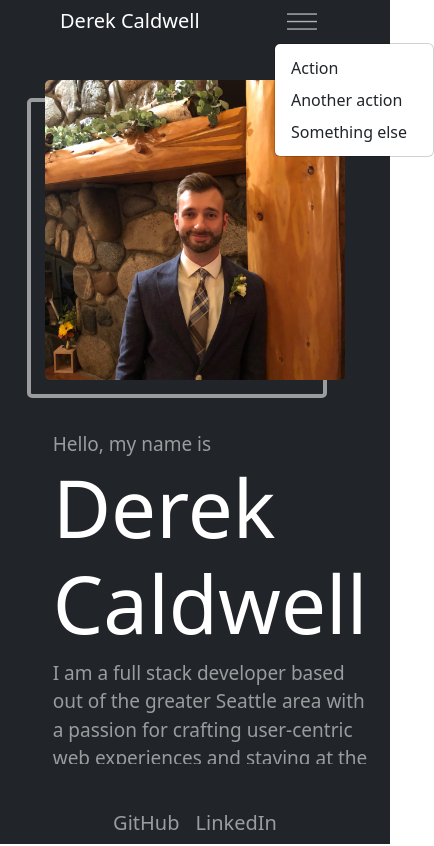
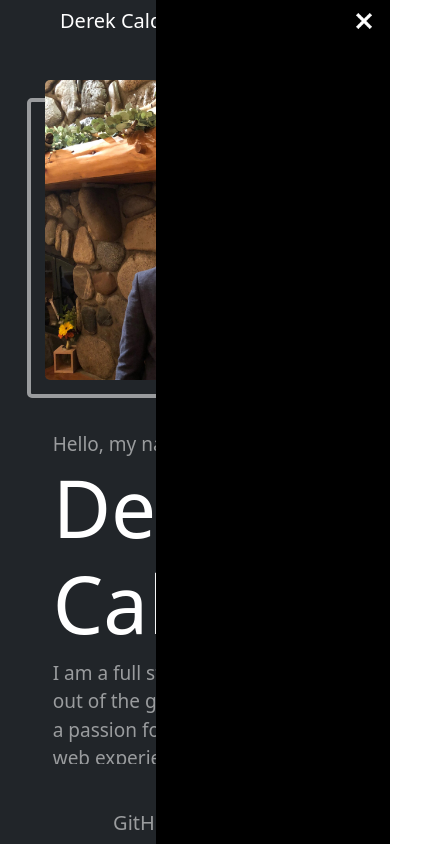
Before and after one commit to CaldwellDerek/professional-portfolio, a React (Create React App) app in the folder portfolio/: page / in a window 390 px wide. Both pictures are taken after a click on the button 302 px from the left and 21 px from the top of the page. Shown: the whole page, 434 px wide, since content can reach past the window. Built offline with nearby package versions, Linux system fonts and the light colour scheme.

Commit message:
mobile navigation bar / dropdown added

```diff
--- a/portfolio/src/components/app/App.css
+++ b/portfolio/src/components/app/App.css
@@ -1,7 +1,3 @@
-header{
-  height: 5%;
-  margin: auto;
-}
 
 footer {
   height: 5%;
@@ -23,6 +19,7 @@ footer {
   text-align: center;
   height: 100%;
   width: 100%;
+  position: fixed;
 }
 
 .App-logo {
--- a/portfolio/src/components/app/App.js
+++ b/portfolio/src/components/app/App.js
@@ -4,15 +4,19 @@ import About from '../about';
 import Contact from '../contact';
 import Projects from '../projects';
 import {BrowserRouter, Routes, Route } from 'react-router-dom'
+import close from '../../assets/close-menu.png';
 import 'bootstrap/dist/css/bootstrap.min.css';
 import './App.css';
 
 function App() {
   return (
     <div className="App">
-      <header>
-          <Navigation/>
-      </header>
+      <div className='dropmenu'>
+        <button className="closemenu"type="button">
+          <img src={close} alt="close menu" />
+        </button>
+      </div>
+      <Navigation/>
       <div className='main'>
         <BrowserRouter>
           <Routes>
--- a/portfolio/src/components/navigation/index.css
+++ b/portfolio/src/components/navigation/index.css
@@ -1,5 +1,6 @@
 .nav-div {
-    height: 100%;
+    height: 5%;
+    margin: auto;
 }
 
 .nav-bar {
@@ -25,14 +26,50 @@
     color: #FFF !important;
 }
 
+.closemenu {
+    display: none;
+    position: absolute;
+    border : none;
+    background: black;
+    right: 5px;
+    top: 5px;
+    transition: display 0.5s;
+}
+
+.closemenu img {
+    height: 30px;
+    width: 30px;
+}
+
 .dropdown {
     display: none;
+    margin-right: 60px;
 }
 
-.menu-icon {
-    height: 25px;
+.dropmenu {
+    z-index: 5;
+    position: absolute;
+    height: 100%;
+    width: 0%;
+    top: 0;
+    bottom: 0;
+    right: 0;
+    background-color: black;
+    color: white;
+    transition: width 0.5s;
+}
+
+.dropmenu-icon {
+    height: 30px;
     width: 30px;
 }
+
+.dropmenu-button {
+    background-color: #212529;
+    border: none;
+}
+
+
 
 @media screen and (max-width: 1125px) {
  .nav-links {
@@ -41,16 +78,7 @@
 
  .dropdown {
     display: block;
-    margin-right: 60px;
 }
 
-.dropdown-button {
-    background-color: #212529 !important;
-    border-color: #212529 !important;
-}
-
-.dropdown-button::after {
-    display: none !important;
-}
 
 }
--- a/portfolio/src/components/navigation/index.js
+++ b/portfolio/src/components/navigation/index.js
@@ -1,9 +1,21 @@
 import React from "react";
 import Nav from 'react-bootstrap/Nav';
 import Navbar from 'react-bootstrap/Navbar';
-import Dropdown from 'react-bootstrap/Dropdown';
 import menu from '../../assets/menu.png';
 import './index.css';
+
+const showDropmenu = () => {
+    document.querySelector(".closemenu").style.display = "block";
+    document.querySelector(".dropmenu").style.width = "60%";
+}
+
+document.addEventListener('click', (event) => {
+    console.log(event.target);
+    if (event.target !== document.querySelector(".dropmenu") && event.target !== document.querySelector(".dropmenu-icon")){
+        document.querySelector(".dropmenu").style.width = "0%";
+        document.querySelector(".closemenu").style.display = "none";
+    }
+})
 
 const Navigation = () => {
     return (
@@ -16,17 +28,13 @@ const Navigation = () => {
                     <Nav.Link className="nav-link" href="contact">Contact</Nav.Link>
                     <Nav.Link className="nav-link" href="contact">Resume</Nav.Link>
                 </Nav>
-                <Dropdown className="dropdown">
-                    <Dropdown.Toggle className="dropdown-button" id="dropdown-basic">
-                        <img className="menu-icon" src={menu} alt="menu icon"></img>
-                    </Dropdown.Toggle>
 
-                    <Dropdown.Menu className="dropdown-menu">
-                        <Dropdown.Item href="#/action-1">Action</Dropdown.Item>
-                        <Dropdown.Item href="#/action-2">Another action</Dropdown.Item>
-                        <Dropdown.Item href="#/action-3">Something else</Dropdown.Item>
-                    </Dropdown.Menu>
-                 </Dropdown>
+                <div className="dropdown">
+                    <button className='dropmenu-button' type='button' onClick={showDropmenu}>
+                        <img className="dropmenu-icon" src={menu} alt="menu bar"/>
+                    </button>
+                </div>
+
             </Navbar>
         </div>
     );
```
Also changed, not shown: portfolio/src/assets/close-menu.png (added).
